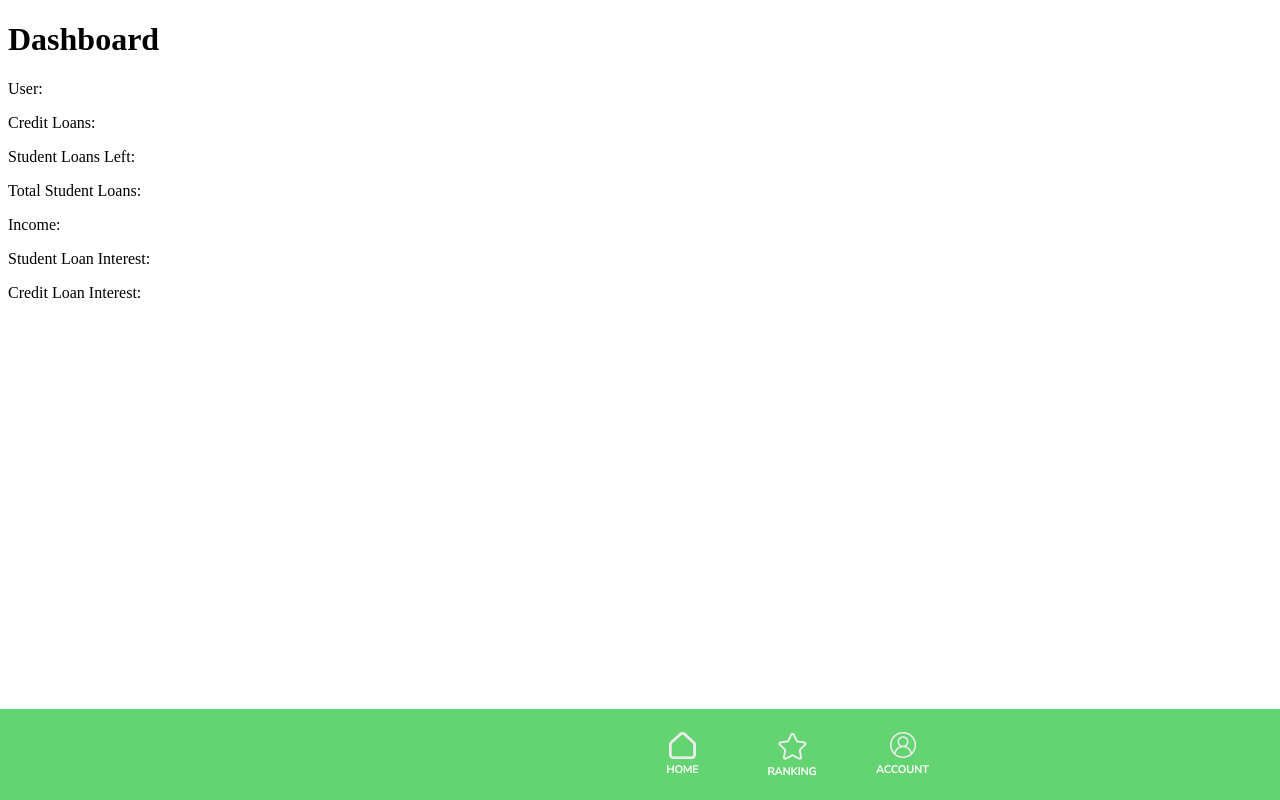
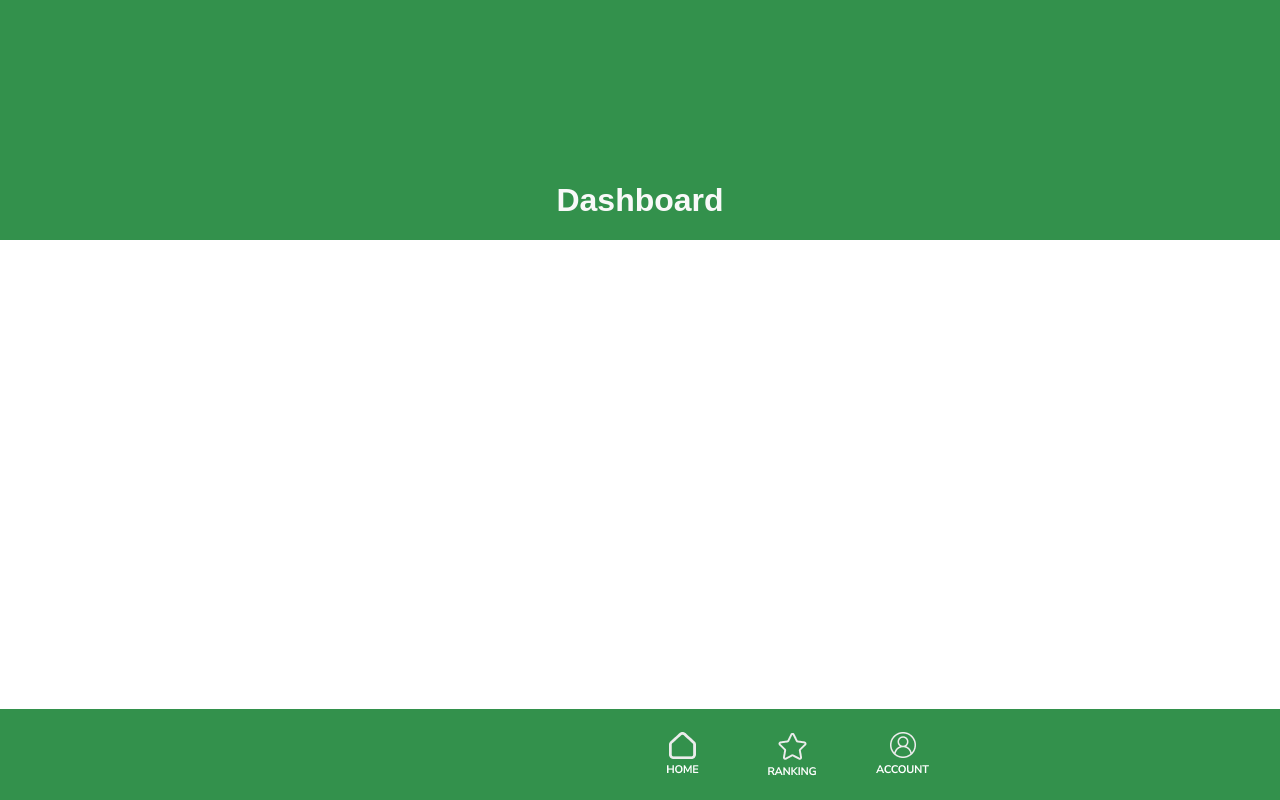
Before and after one commit to eliazardsuntono/Cash-Cow, a React (Vite) app in the folder client/: page / in a window 1280 px wide. Built offline with nearby package versions, Linux system fonts and the light colour scheme.

Commit message:
implemented beginning of dashboard

```diff
--- a/client/src/components/Navbar/NavbarElements.jsx
+++ b/client/src/components/Navbar/NavbarElements.jsx
@@ -3,7 +3,7 @@ import { NavLink as Link } from "react-router-dom";
 import styled from "styled-components";
 
 export const Nav = styled.nav`
-  background: #63d471;
+  background: #33914C;
   height: 85px;
   display: flex;
   justify-content: center;
--- a/client/src/pages/dashboard.jsx
+++ b/client/src/pages/dashboard.jsx
@@ -29,15 +29,10 @@ export default function Dashboard (){
     }
 
     return (
-        <div>
-            <h1>Dashboard</h1>
-            <p>User: {user}</p>
-            <p>Credit Loans: {creditLoans}</p>
-            <p>Student Loans Left: {studentLoansLeft}</p>
-            <p>Total Student Loans: {totalStudentLoans}</p>
-            <p>Income: {income}</p>
-            <p>Student Loan Interest: {studentLoanInterest}</p>
-            <p>Credit Loan Interest: {creditLoanInterest}</p>
+        <div className={styles.container}>
+           <div className={styles.titleContainer}>
+                <h1 className={styles.dashboardTitle}>Dashboard</h1>
+            </div>
         </div>
     );
 }
--- a/client/src/pages/dashboard.module.css
+++ b/client/src/pages/dashboard.module.css
@@ -0,0 +1,31 @@
+.container {
+    display: flex;
+    flex-direction: column;
+    align-items: center;
+    justify-content: center;
+}
+
+.titleContainer {
+    display: flex;
+    align-items: center;
+    justify-content: center;
+    position: fixed;
+    background-color: #33914C;
+    width: 100%;
+}
+
+.dashboardTitle {
+    padding-top: 30%;
+    font-family: 'Poppins', sans-serif;
+    color: #F9F9F9;
+}
+
+.balanceContainer{
+    display: flex;
+    align-items: center;
+    justify-content: center;
+}
+
+.currentBalance{
+    color: black;
+}
```
Also changed, not shown: client/src/App.css (deleted).
